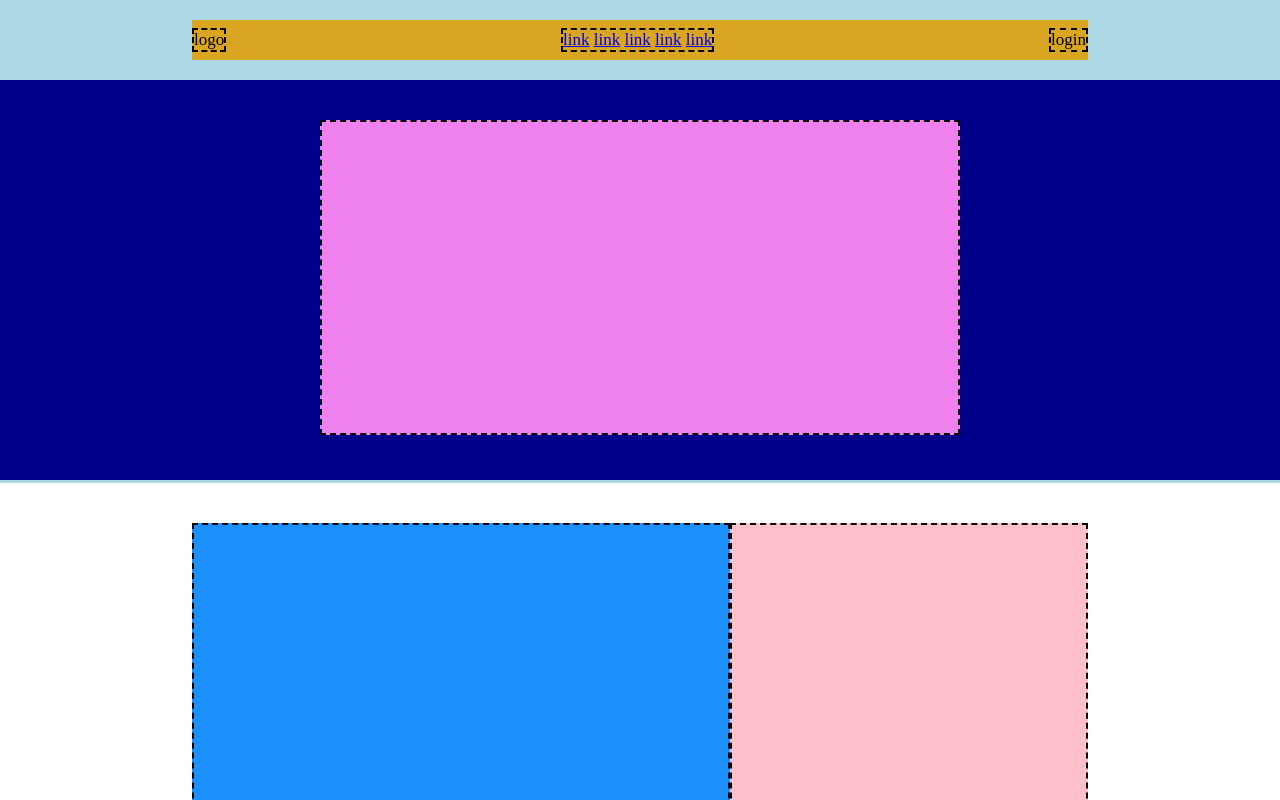
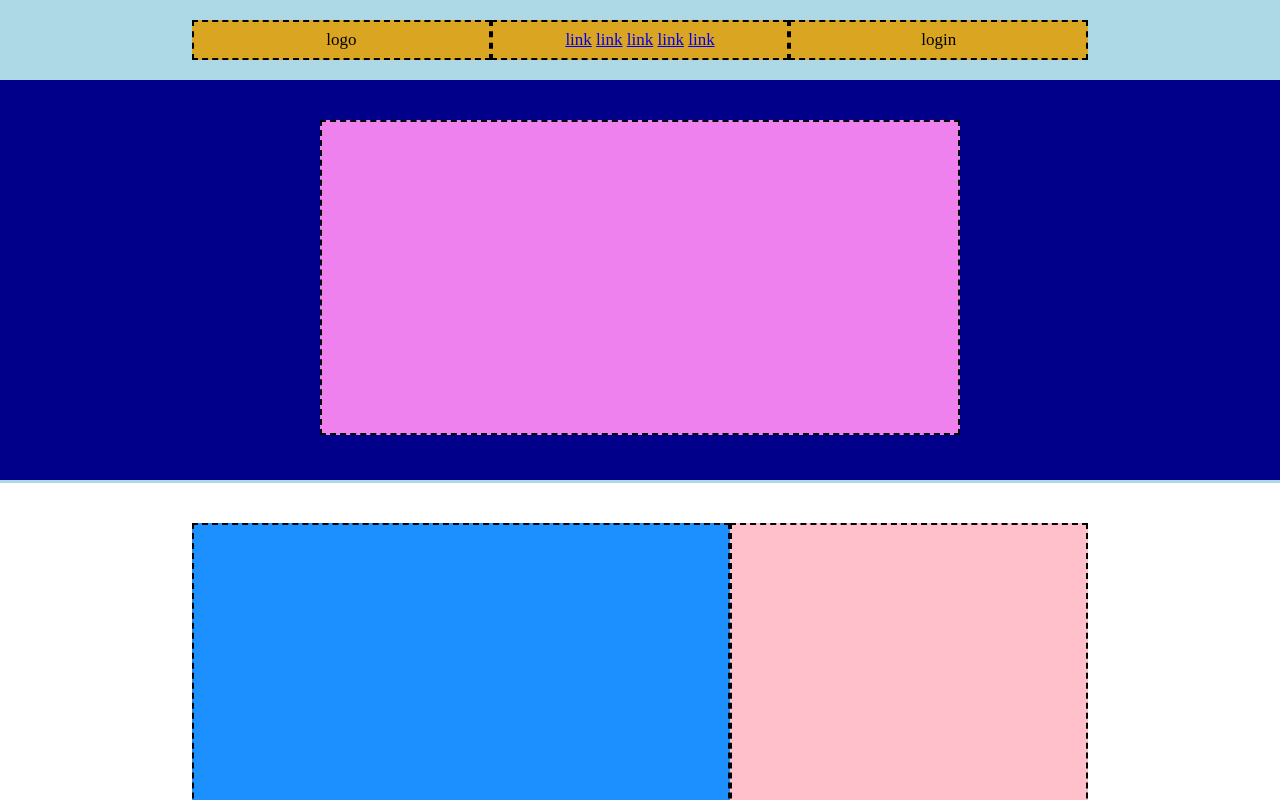
Before and after one commit to PasqualeIannace/htmlcss-struttura-discord, a plain HTML site: page index.html in a window 1280 px wide. Shown: the top 800 px of the page. Drawn offline with Linux system fonts and the light colour scheme.

Commit message:
Modificato header

```diff
--- a/css/style.css
+++ b/css/style.css
@@ -37,6 +37,10 @@ footer {
 .header {
     border: 2px dashed black;
     font-size: 17px;
+    height: 100%;
+    width: 100%;
+    text-align: center;
+    padding-top: 8px;
 }
 
 .headerContainer {
@@ -137,7 +141,10 @@ footer {
     align-self: center;
     width: 60px;
     height: 30px;
+    text-align: center;
     font-size: 17px;
+    padding-top: 3px;
+
 }
 
 /* TAG */
```
